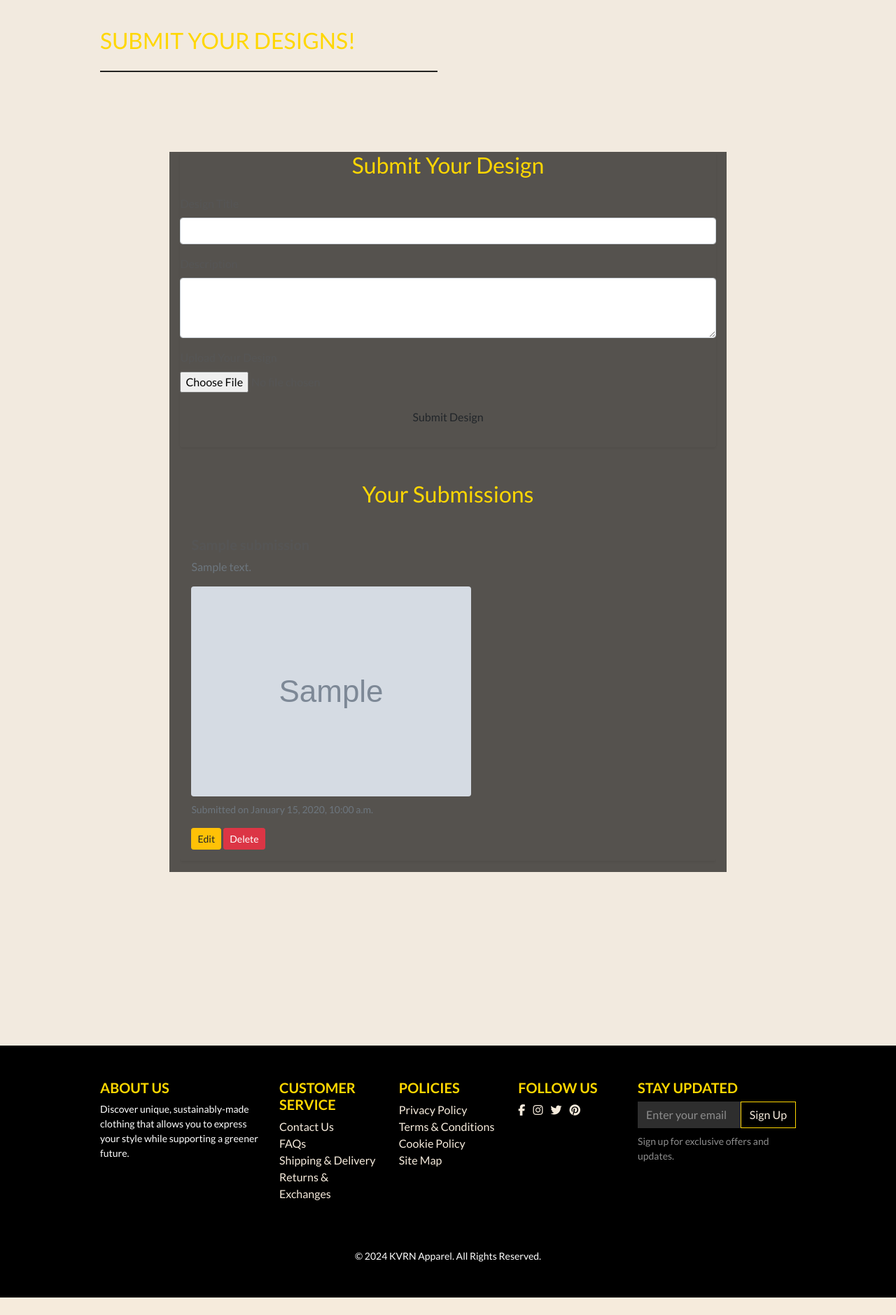
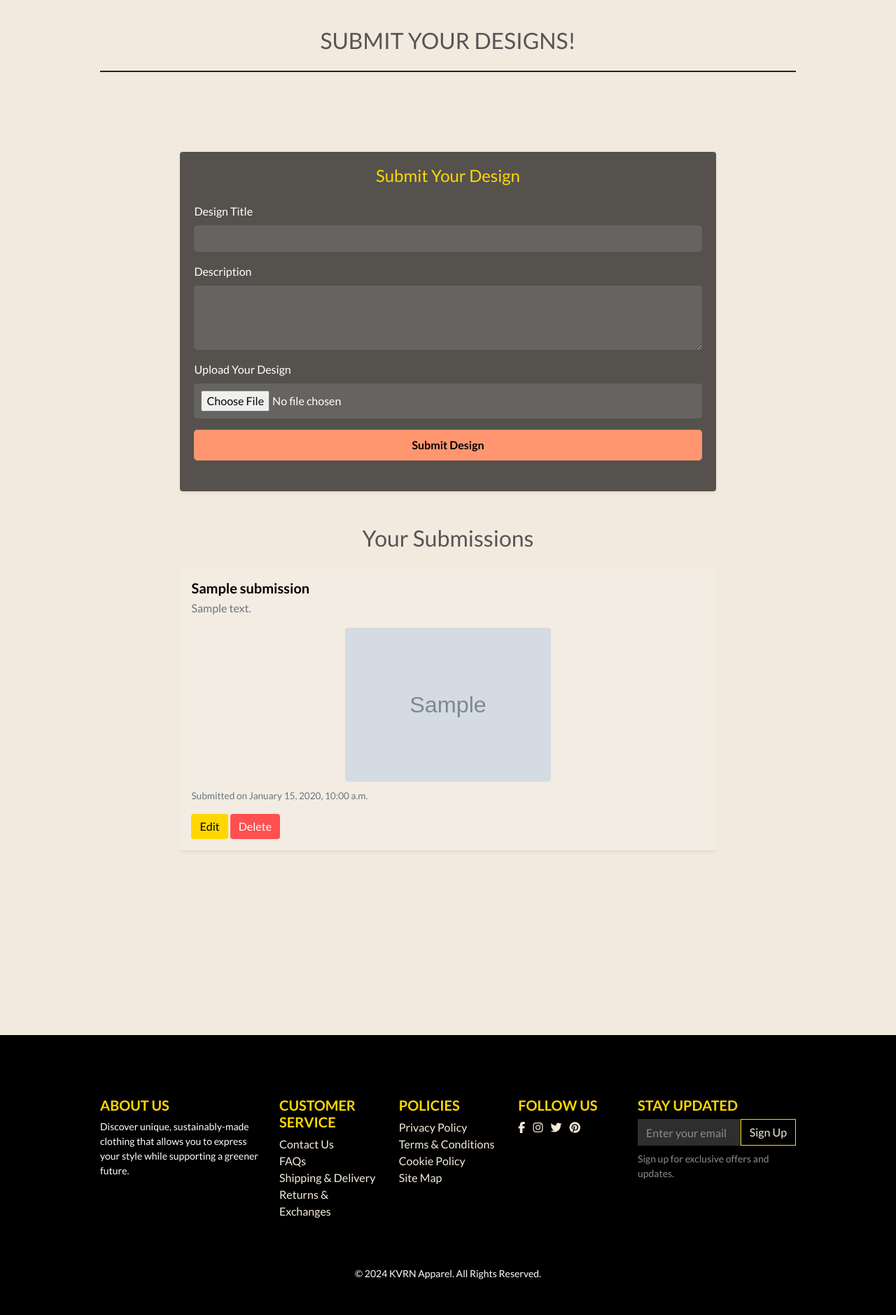
Before and after one commit to SimonMoynihan33/KVRN-Apparel, a Django app: template design_submissions/templates/design_submissions/submit_design.html in a window 1280 px wide. Shown: the part 175-2054 px from the top of the page at 70% size. Before the commit the page ends 2029 px from the top, so only its background shows below. Run offline with Django 5.2, Linux system fonts and the light colour scheme; the template is opened without the code that fills it: most values are stand-ins (such as "Sample title", 1, 10 or a date in 2020); grey boxes marked "Sample" are stand-in pictures; some libraries are stand-ins or nearby versions; some web fonts are replaced.

Commit message:
Refine js to support form editing and deleting and add styles to submissions

```diff
--- a/design_submissions/static/design_submissions/css/submissions.css
+++ b/design_submissions/static/design_submissions/css/submissions.css
@@ -1,7 +1,84 @@
-h2 {
-    color: #ffd700
+/* Submission Form Container */
+.submission-form-container {
+    background-color: rgba(0, 0, 0, 0.65);
+    color: #ffffff;
+    padding: 20px;
+    border-radius: 8px;
+    margin-bottom: 40px;
 }
 
-.competition-container {
-    background-color: rgba(0, 0, 0, 0.65);
+.submission-form-container h2 {
+    color: #ffd700;
+    text-align: center;
+    font-size: 1.5rem;
+    margin-bottom: 20px;
 }
+
+.submission-form .form-control,
+.submission-form .form-control-file {
+    background-color: rgba(255, 255, 255, 0.1);
+    border: none;
+    color: #ffffff;
+    padding: 10px;
+    border-radius: 5px;
+    margin-bottom: 1rem;
+}
+
+.submission-form .form-control::placeholder {
+    color: #ffffff;
+    opacity: 0.8;
+}
+
+.submission-card img.submission-image {
+    display: block;
+    margin: 10px auto;
+    width: 40%;
+    border-radius: 5px;
+}
+
+.submission-form button[type="submit"] {
+    background-color: #ff9670;
+    color: #000;
+    border: none;
+    padding: 10px;
+    margin-top: 1rem;
+    width: 100%;
+    font-weight: bold;
+    border-radius: 5px;
+}
+
+/* User Submission Card Styling */
+.submission-card {
+    background-color: rgba(255, 255, 255, 0.1);
+    color: #ffffff;
+    padding: 15px;
+    border-radius: 8px;
+    margin-bottom: 20px;
+}
+
+.submission-card h5.submission-title {
+    color: #000;
+    margin-bottom: 5px;
+}
+
+.submission-card p.submission-date {
+    font-size: 0.85rem;
+    color: #8d8d8d;
+}
+
+/* Button Styling */
+.delete-submission-form .btn-warning {
+    background-color: #ffd700;
+    color: #000;
+    border: none;
+}
+
+.delete-submission-form .btn-danger {
+    background-color: #ff4f4f;
+    color: #fff;
+    border: none;
+}
+
+.save-edit-btn {
+    background-color:#ffd700
+}
--- a/design_submissions/templates/design_submissions/submit_design.html
+++ b/design_submissions/templates/design_submissions/submit_design.html
@@ -17,8 +17,8 @@
 <div class="overlay"></div>
 <div class="container">
     <div class="row">
-        <div class="col-12 col-md-6">
-            <h2 class="logo-font mb-4">Submit your designs!</h2>
+        <div class="col-12">
+            <h2 class="logo-font text-center mb-4">Submit your designs!</h2>
             <hr>
         </div>
     </div>
@@ -63,9 +63,11 @@
                         <form action="{% url 'delete_submission' submission.id %}" method="post"
                             class="delete-submission-form mt-2">
                             {% csrf_token %}
-                            <button type="button" onclick="toggleEditForm('{{ submission.id }}')" class="btn btn-sm btn-warning">Edit</button>
-                            <a href="{% url 'delete_submission' submission.id %}" class="btn btn-sm btn-danger">Delete</a>
-
+                            <button type="button" class="edit-btn btn btn-warning" data-submission-id="{{ submission.id }}">Edit</button>
+                            <form action="{% url 'delete_submission' submission.id %}" method="post" style="display: inline;">
+                                {% csrf_token %}
+                                <button type="submit" class="btn btn-danger">Delete</button>
+                            </form>
                         </form>
                     </div>
                     <!-- Edit Mode (Form) -->
@@ -84,8 +86,8 @@
                             <label for="image-{{ submission.id }}">Upload New Image:</label>
                             <input type="file" name="image" id="image-{{ submission.id }}" class="form-control-file">
                         </div>
-                        <button type="submit" class="btn save-edit-btn">Save</button>
-                        <button type="button" onclick="toggleEditForm('{{ submission.id }}')" class="btn btn-secondary">Cancel</button>
+                        <button type="submit" class="btn btn-primary">Save</button>
+                        <button type="button" class="cancel-btn btn btn-secondary" data-submission-id="{{ submission.id }}">Cancel</button>
                     </form>
                     {% endfor %}
                     {% else %}
@@ -102,22 +104,24 @@
 {% block postloadjs %}
     {{ block.super }}
     <script>
-        // Toggle edit and view modes for the specific submission
-        document.getElementById('edit-btn-{{ submission.id }}').addEventListener('click', function() {
-            document.getElementById('view-mode-{{ submission.id }}').style.display = 'none';
-            document.getElementById('edit-form-{{ submission.id }}').style.display = 'block';
+        document.addEventListener("DOMContentLoaded", function () {
+    // Attach event listeners to all edit buttons
+    document.querySelectorAll('.edit-btn').forEach(function(button) {
+        button.addEventListener('click', function() {
+            const submissionId = button.getAttribute('data-submission-id');
+            document.getElementById('view-mode-' + submissionId).style.display = 'none';
+            document.getElementById('edit-form-' + submissionId).style.display = 'block';
         });
+    });
 
-        document.getElementById('cancel-btn-{{ submission.id }}').addEventListener('click', function() {
-            document.getElementById('edit-form-{{ submission.id }}').style.display = 'none';
-            document.getElementById('view-mode-{{ submission.id }}').style.display = 'block';
+    // Attach event listeners to all cancel buttons
+    document.querySelectorAll('.cancel-btn').forEach(function(button) {
+        button.addEventListener('click', function() {
+            const submissionId = button.getAttribute('data-submission-id');
+            document.getElementById('edit-form-' + submissionId).style.display = 'none';
+            document.getElementById('view-mode-' + submissionId).style.display = 'block';
         });
-    </script>
-
-    <script>
-        function toggleEditForm(submissionId) {
-            const editForm = document.getElementById(`edit-form-${submissionId}`);
-            editForm.style.display = (editForm.style.display === 'none' || editForm.style.display === '') ? 'block' : 'none';
-        }
+    });
+});
     </script>
 {% endblock %}
--- a/profiles/templates/profiles/profile.html
+++ b/profiles/templates/profiles/profile.html
@@ -68,6 +68,7 @@
                 </div>
             </div>
         </div>
+        </div>
 {% endblock %}
 
 {% block postloadjs %}
--- a/static/css/base.css
+++ b/static/css/base.css
@@ -13,10 +13,20 @@ html {
 
 body {
     background-color: #f2eadf;
-    height: calc(100vh - 164px);
+    height: 100%;
     color: #555;
     font-family: 'Lato';
     overflow-x: hidden;
+}
+
+/* Main content area */
+.content {
+    min-height: 100vh;
+}
+
+
+footer h5 {
+    margin-top: 40px;
 }
 
 .container > .row >
--- a/templates/base.html
+++ b/templates/base.html
@@ -145,6 +145,7 @@
       </div>
   </div>
   </header>
+  <section class="content">
 
   {% if messages %}
   <div class="message-container">
@@ -169,6 +170,16 @@
 
   {% block content %}
   {% endblock %}
+
+  {% block postloadjs %}
+  <script type="text/javascript">
+    $(document).ready(function(){
+        $('.toast').toast('show');
+    });
+</script>
+  {% endblock %}
+  </section>
+</body>
 
 <footer class="site-footer text-white">
   <div class="container py-5">
@@ -237,13 +248,4 @@
   </div>
 </footer>
 
-  {% block postloadjs %}
-  <script type="text/javascript">
-    $(document).ready(function(){
-        $('.toast').toast('show');
-    });
-</script>
-  {% endblock %}
-</body>
-
 </html>
```
Lines whose indentation alone changed are shown as unchanged.
